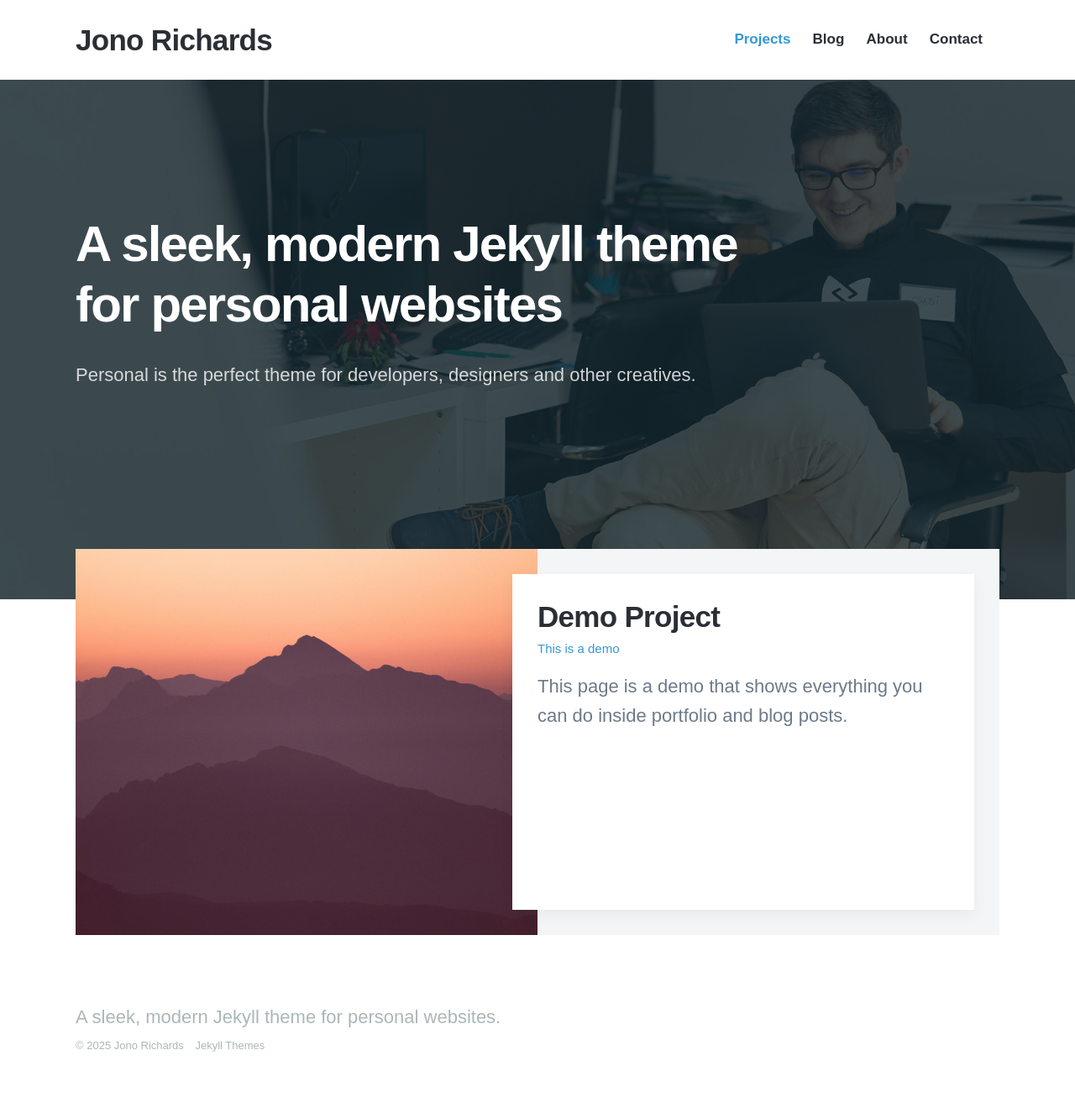
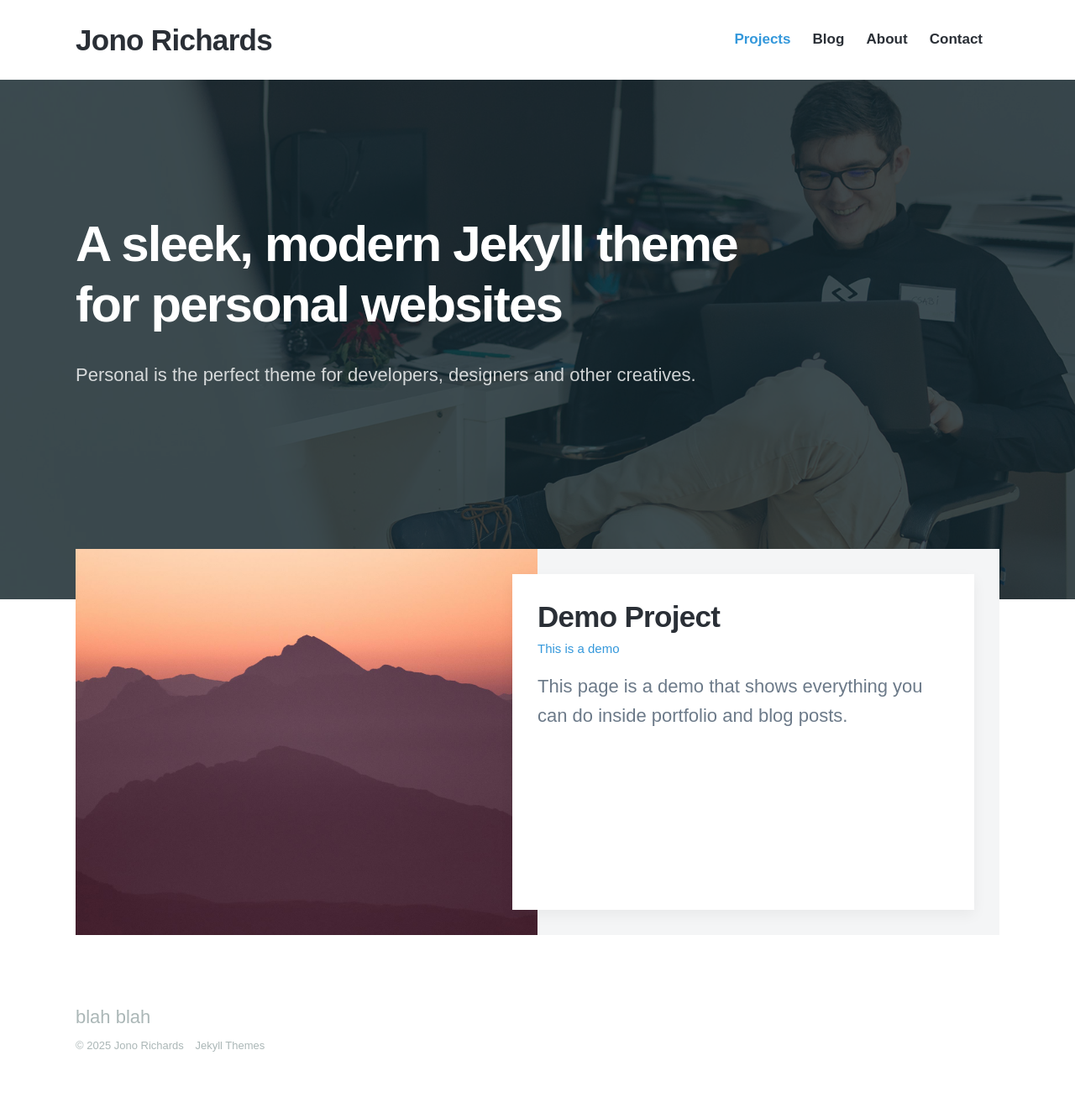
Before and after one commit to jonorichards/jonorichards.github.io, a Jekyll site: the page built from index.html, in a window 1280 px wide. Shown: the whole page at 84% size. Built offline with Jekyll 4.4.1, drawn with Linux system fonts in a browser that asks for light colours; nearby versions of some CDN libraries; some web fonts are replaced.

Commit message:
Update settings.yml
footer tagline added

```diff
--- a/_data/settings.yml
+++ b/_data/settings.yml
@@ -18,7 +18,7 @@ menu_settings:
       url: '/contact'
 
 footer_settings:
-  footer_tagline: A sleek, modern Jekyll theme for personal websites.
+  footer_tagline: blah blah
 
 hero_settings:
   overlay_opacity: 0.8
```
